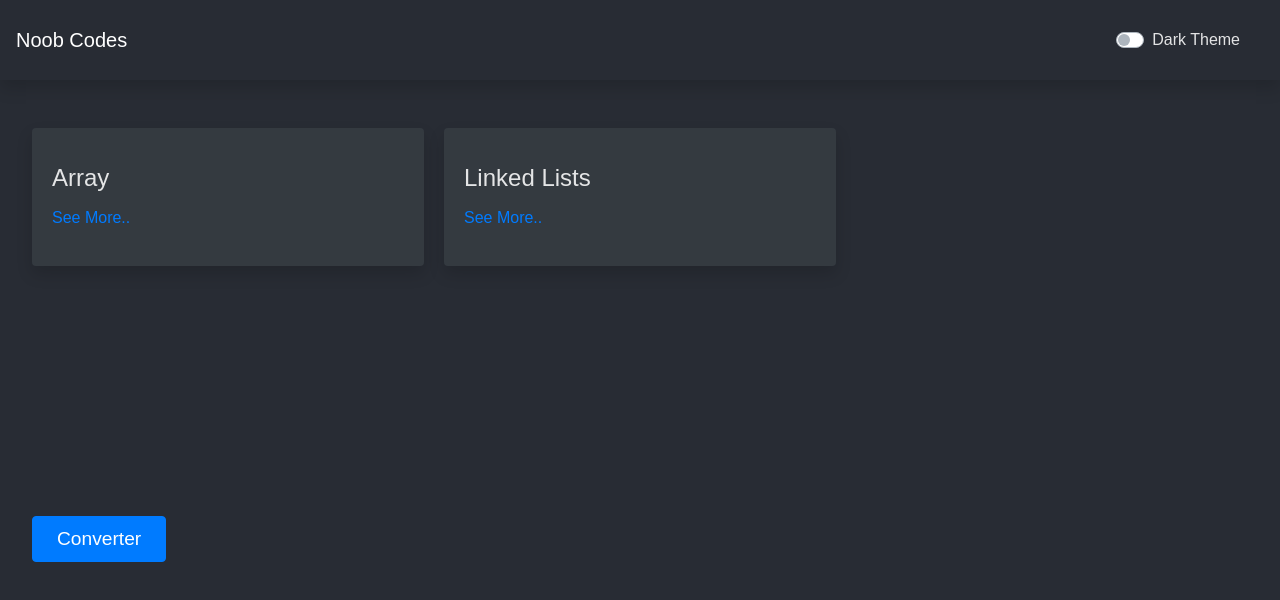
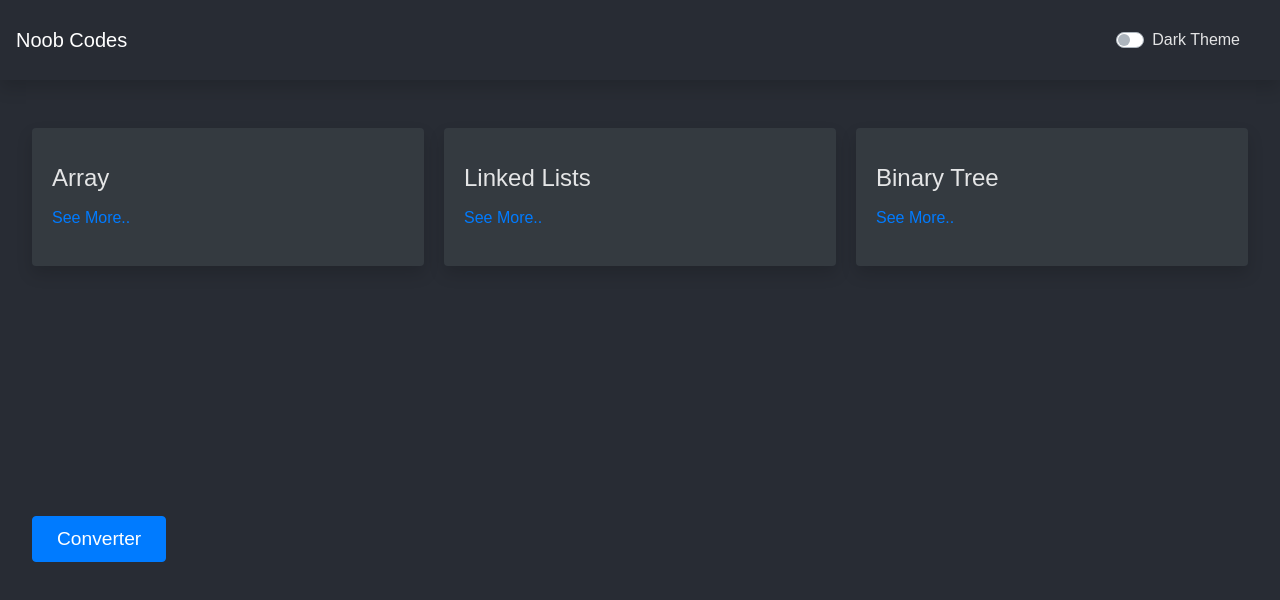
Before and after one commit to shelcia/noobcodes, a React (Create React App) app: page /admin/dashboard in a window 1280 px wide. Shown: the top 600 px of the page. Built offline with nearby package versions, Linux system fonts and the light colour scheme; no server answers; sample sign-in values are in the browser's storage.

Commit message:
added binary tree

```diff
--- a/src/components/adminpage/Admin.jsx
+++ b/src/components/adminpage/Admin.jsx
@@ -9,6 +9,10 @@ const Admin = () => {
     {
       category: "Linked Lists",
       url: "/admin/dashboard/linkedlist",
+    },
+    {
+      category: "Binary Tree",
+      url: "/admin/dashboard/binarytree",
     },
   ]);
 
```
